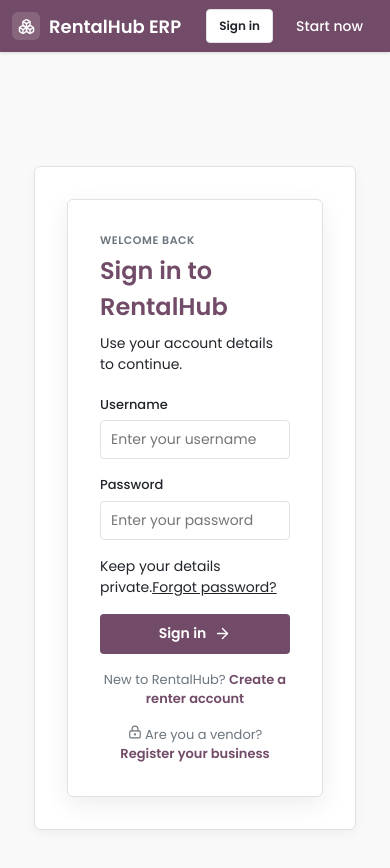
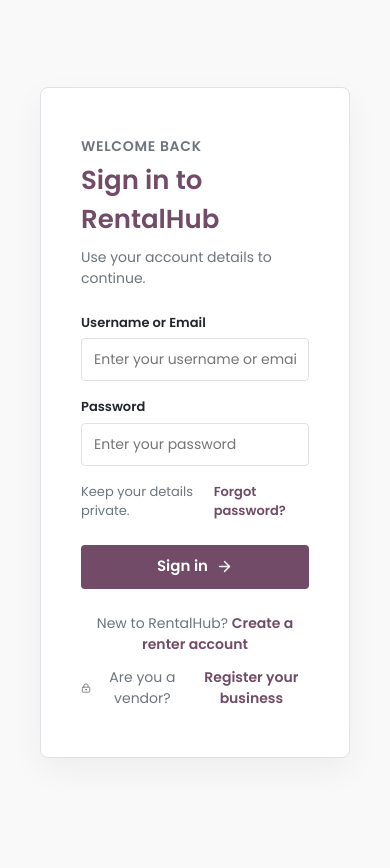
Before and after one commit to nirmitrathod74/rental-hub, a React (Vite) app in the folder frontend/: page /login in a window 390 px wide. Shown: the top 868 px of the page. After the commit the page ends 844 px from the top, so only its background shows below. Built offline with nearby package versions, Linux system fonts and the light colour scheme; no server answers.

Commit message:
feat: implement global CSS framework and create split-layout authentication pages for login and vendor signup

```diff
--- a/frontend/src/App.jsx
+++ b/frontend/src/App.jsx
@@ -36,15 +36,20 @@
 const AppContent = () => {
   return (
     <Router>
+      <Routes>
+        {/* Auth Routes - Outside AppShell */}
+        <Route path="/login" element={<Login />} />
+        <Route path="/signup" element={<Signup />} />
+        <Route path="/forgot-password" element={<ForgotPassword />} />
+        <Route path="/vendor-signup" element={<VendorSignup />} />
+
+        {/* App Routes - Inside AppShell */}
+        <Route path="*" element={
           <AppShell>
             <Routes>
               <Route path="/" element={<Catalog />} />
               <Route path="/product/:id" element={<ProductDetails />} />
               <Route path="/cart" element={<Cart />} />
-            <Route path="/login" element={<Login />} />
-            <Route path="/signup" element={<Signup />} />
-            <Route path="/forgot-password" element={<ForgotPassword />} />
-            <Route path="/vendor-signup" element={<VendorSignup />} />
 
               {/* Authenticated Client Routes */}
               <Route path="/checkout" element={
@@ -68,6 +73,8 @@
               <Route path="*" element={<Navigate to="/" replace />} />
             </Routes>
           </AppShell>
+        } />
+      </Routes>
     </Router>
   );
 };
--- a/frontend/src/index.css
+++ b/frontend/src/index.css
@@ -277,36 +277,114 @@
   border-color: var(--primary);
 }
 
-/* Auth Pages (Clean Light Style) */
+/* Auth Pages (Premium Split Layout) */
 .auth-page {
   --auth-ink: #21252b;
   --auth-muted: #6c757d;
   --auth-line: #dee2e6;
   --auth-accent: #714b67;
   min-height: 100vh;
+  display: grid;
+  grid-template-columns: 1fr 1fr;
+  background: var(--whitish);
+  color: var(--auth-ink);
+  position: relative;
+}
+
+.auth-backdrop {
+  position: relative;
+  background: url('https://images.unsplash.com/photo-1504307651254-35680f356dfd?q=80&w=2070&auto=format&fit=crop') center/cover no-repeat;
+  display: block;
+}
+.auth-backdrop::after {
+  content: '';
+  position: absolute;
+  top: 0; left: 0; right: 0; bottom: 0;
+  background: linear-gradient(135deg, rgba(113,75,103,0.92) 0%, rgba(33,37,43,0.85) 100%);
+}
+
+.auth-intro {
+  position: absolute;
+  top: 0; left: 0; bottom: 0; width: 50%;
+  z-index: 1;
+  display: flex;
+  flex-direction: column;
+  justify-content: space-between;
+  padding: 60px;
+  color: white;
+  pointer-events: none;
+}
+
+.auth-brand {
+  display: inline-flex;
+  align-items: center;
+  gap: 12px;
+  font-size: 24px;
+  font-weight: 700;
+  text-decoration: none;
+  color: white;
+  pointer-events: auto;
+}
+
+.auth-eyebrow {
+  font-size: 12px;
+  font-weight: 700;
+  letter-spacing: 0.1em;
+  text-transform: uppercase;
+  color: rgba(255,255,255,0.7);
+  margin-bottom: 16px;
+}
+
+.auth-intro h1 {
+  font-size: 48px;
+  line-height: 1.1;
+  font-weight: 600;
+  margin-bottom: 24px;
+  color: #fff;
+}
+.auth-intro h1 em {
+  font-style: italic;
+  font-weight: 400;
+  opacity: 0.9;
+}
+
+.auth-intro-copy {
+  font-size: 18px;
+  line-height: 1.6;
+  opacity: 0.8;
+  max-width: 400px;
+}
+
+.auth-note {
+  display: flex;
+  align-items: center;
+  gap: 12px;
+  font-size: 14px;
+  opacity: 0.8;
+}
+
+.auth-card-wrap {
   display: flex;
   justify-content: center;
   align-items: center;
-  background: #f9f9f9;
-  color: var(--auth-ink);
-  padding: 20px;
+  padding: 40px;
+  background: var(--background);
 }
-.auth-backdrop {
-  display: none;
-}
-.auth-intro {
-  display: none;
-}
-.auth-card-wrap {
-  width: min(100%, 460px);
+
+.auth-card {
+  width: min(100%, 420px);
   background: var(--whitish);
   border: 1px solid var(--auth-line);
-  border-radius: 6px;
-  padding: 32px;
-  box-shadow: 0 4px 12px rgba(0,0,0,0.04);
+  border-radius: 8px;
+  padding: 48px 40px;
+  box-shadow: 0 12px 32px rgba(0,0,0,0.05);
+}
+
+.auth-card-heading {
+  margin-bottom: 24px;
 }
 .auth-card h2 {
-  font-size: 24px;
+  font-size: 26px;
   font-weight: 600;
   color: var(--auth-accent);
   margin-bottom: 8px;
@@ -318,11 +396,15 @@
   letter-spacing: 0.05em;
   margin-bottom: 4px;
 }
+.auth-card p {
+  color: var(--auth-muted);
+  font-size: 14px;
+}
+
 .auth-form {
   display: flex;
   flex-direction: column;
   gap: 16px;
-  margin-top: 20px;
 }
 .auth-field {
   display: flex;
@@ -331,43 +413,154 @@
 }
 .auth-field label {
   font-size: 13px;
-  font-weight: 500;
+  font-weight: 600;
+  color: var(--auth-ink);
 }
+.auth-field input {
+  padding: 10px 12px;
+  border: 1px solid var(--auth-line);
+  border-radius: 4px;
+  background: #fff;
+  transition: all 0.2s;
+}
+.auth-field input:focus {
+  border-color: var(--auth-accent);
+  box-shadow: 0 0 0 3px rgba(113,75,103,0.15);
+}
+
+.auth-form-tools {
+  display: flex;
+  justify-content: space-between;
+  align-items: center;
+  font-size: 13px;
+  color: var(--auth-muted);
+}
+.auth-form-tools a {
+  color: var(--auth-accent);
+  font-weight: 600;
+  text-decoration: none;
+}
+
 .auth-submit {
-  min-height: 40px;
+  min-height: 44px;
   border: 0;
   border-radius: 4px;
   background: var(--auth-accent);
   color: #fff;
+  font-size: 15px;
   font-weight: 600;
   cursor: pointer;
   display: inline-flex;
   align-items: center;
   justify-content: center;
   gap: 8px;
-  transition: background 0.2s;
+  padding: 0 24px;
+  width: 100%;
+  transition: background 0.2s, transform 0.1s;
+  margin-top: 8px;
 }
 .auth-submit:hover {
   background: #5e3d55;
 }
+.auth-submit:active {
+  transform: scale(0.98);
+}
+
 .auth-error {
   color: #dc3545;
   background: #fdf3f4;
   border-left: 3px solid #dc3545;
-  padding: 10px 12px;
+  padding: 12px 14px;
   font-size: 13px;
-  margin-bottom: 16px;
+  font-weight: 500;
+  margin-bottom: 20px;
+  border-radius: 0 4px 4px 0;
 }
+
 .auth-footer-copy, .auth-secondary-link {
   font-size: 13px;
   color: var(--auth-muted);
   text-align: center;
-  margin-top: 16px;
+  margin-top: 24px;
+}
+.auth-secondary-link {
+  margin-top: 12px;
+  display: flex;
+  align-items: center;
+  justify-content: center;
+  gap: 6px;
 }
 .auth-footer-copy a, .auth-secondary-link a {
   color: var(--auth-accent);
   font-weight: 600;
   text-decoration: none;
+}
+
+.auth-card-wide {
+  width: min(100%, 540px);
+}
+.auth-field-row {
+  display: flex;
+  gap: 16px;
+}
+.auth-field-row .auth-field {
+  flex: 1;
+}
+.auth-switch-card {
+  display: flex;
+  flex-direction: column;
+  gap: 4px;
+  background: rgba(0, 0, 0, 0.2);
+  padding: 16px;
+  border-radius: 8px;
+  text-decoration: none;
+  color: white;
+  margin-top: 24px;
+  transition: background 0.2s;
+  pointer-events: auto;
+}
+.auth-switch-card:hover {
+  background: rgba(0, 0, 0, 0.35);
+}
+.auth-switch-card span {
+  font-size: 13px;
+  opacity: 0.8;
+}
+.auth-switch-card strong {
+  display: flex;
+  align-items: center;
+  gap: 6px;
+  font-size: 14px;
+}
+.auth-coupon {
+  display: flex;
+  align-items: center;
+  gap: 12px;
+  padding: 10px 12px;
+  background: #f8f9fa;
+  border: 1px dashed var(--auth-line);
+  border-radius: 4px;
+  margin-top: 4px;
+}
+.auth-coupon input {
+  flex: 1;
+  background: transparent;
+  border: none;
+  outline: none;
+  font-size: 13px;
+}
+.auth-coupon span {
+  font-size: 12px;
+  color: var(--auth-muted);
+}
+
+@media (max-width: 900px) {
+  .auth-page {
+    grid-template-columns: 1fr;
+  }
+  .auth-backdrop, .auth-intro {
+    display: none;
+  }
 }
 
 /* Layout overrides to match exact PDF specs */
--- a/frontend/src/pages/Login.jsx
+++ b/frontend/src/pages/Login.jsx
@@ -20,6 +20,6 @@
 
   return <div className="auth-page fade-in"><div className="auth-backdrop auth-backdrop-login" />
     <section className="auth-intro"><Link className="auth-brand" to="/"><PackageCheck size={23} strokeWidth={2.5} /> RentalHub</Link><div><p className="auth-eyebrow">YOUR RENTAL, ON YOUR TERMS</p><h1>Every rental<br /><em>within reach.</em></h1><p className="auth-intro-copy">A simpler way to find the gear you need, keep track of bookings, and get back to what matters.</p></div><div className="auth-note"><KeyRound size={18} /> Secure access for renters and rental partners.</div></section>
-    <section className="auth-card-wrap"><div className="auth-card"><div className="auth-card-heading"><p className="auth-kicker">WELCOME BACK</p><h2>Sign in to RentalHub</h2><p>Use your account details to continue.</p></div>{error && <div className="auth-error">{error}</div>}<form onSubmit={handleSubmit} className="auth-form"><div className="auth-field"><label>Username</label><input type="text" value={username} onChange={(event) => setUsername(event.target.value)} placeholder="Enter your username" required /></div><div className="auth-field"><label>Password</label><input type="password" value={password} onChange={(event) => setPassword(event.target.value)} placeholder="Enter your password" required /></div><div className="auth-form-tools"><span>Keep your details private.</span><Link to="/forgot-password">Forgot password?</Link></div><button type="submit" disabled={submitting} className="auth-submit">{submitting ? 'Signing in...' : <>Sign in <ArrowRight size={17} /></>}</button></form><p className="auth-footer-copy">New to RentalHub? <Link to="/signup">Create a renter account</Link></p><p className="auth-secondary-link"><LockKeyhole size={14} /> Are you a vendor? <Link to="/vendor-signup">Register your business</Link></p></div></section>
+    <section className="auth-card-wrap"><div className="auth-card"><div className="auth-card-heading"><p className="auth-kicker">WELCOME BACK</p><h2>Sign in to RentalHub</h2><p>Use your account details to continue.</p></div>{error && <div className="auth-error">{error}</div>}<form onSubmit={handleSubmit} className="auth-form"><div className="auth-field"><label>Username or Email</label><input type="text" value={username} onChange={(event) => setUsername(event.target.value)} placeholder="Enter your username or email" required /></div><div className="auth-field"><label>Password</label><input type="password" value={password} onChange={(event) => setPassword(event.target.value)} placeholder="Enter your password" required /></div><div className="auth-form-tools"><span>Keep your details private.</span><Link to="/forgot-password">Forgot password?</Link></div><button type="submit" disabled={submitting} className="auth-submit">{submitting ? 'Signing in...' : <>Sign in <ArrowRight size={17} /></>}</button></form><p className="auth-footer-copy">New to RentalHub? <Link to="/signup">Create a renter account</Link></p><p className="auth-secondary-link"><LockKeyhole size={14} /> Are you a vendor? <Link to="/vendor-signup">Register your business</Link></p></div></section>
   </div>;
 };
--- a/frontend/src/pages/VendorSignup.jsx
+++ b/frontend/src/pages/VendorSignup.jsx
@@ -13,7 +13,7 @@
     return (
       <div className="auth-page auth-page-vendor fade-in">
         <div className="auth-backdrop auth-backdrop-vendor" />
-        <section className="auth-card-wrap" style={{ margin: 'auto' }}>
+        <section className="auth-card-wrap">
           <div className="auth-card">
             <div className="auth-card-heading">
               <PackageCheck size={32} style={{ color: 'var(--primary)', marginBottom: '16px' }} />
```
Also changed, not shown: 2 other files (tests, documents, lock files or other folders). Lines whose indentation alone changed are shown as unchanged.
